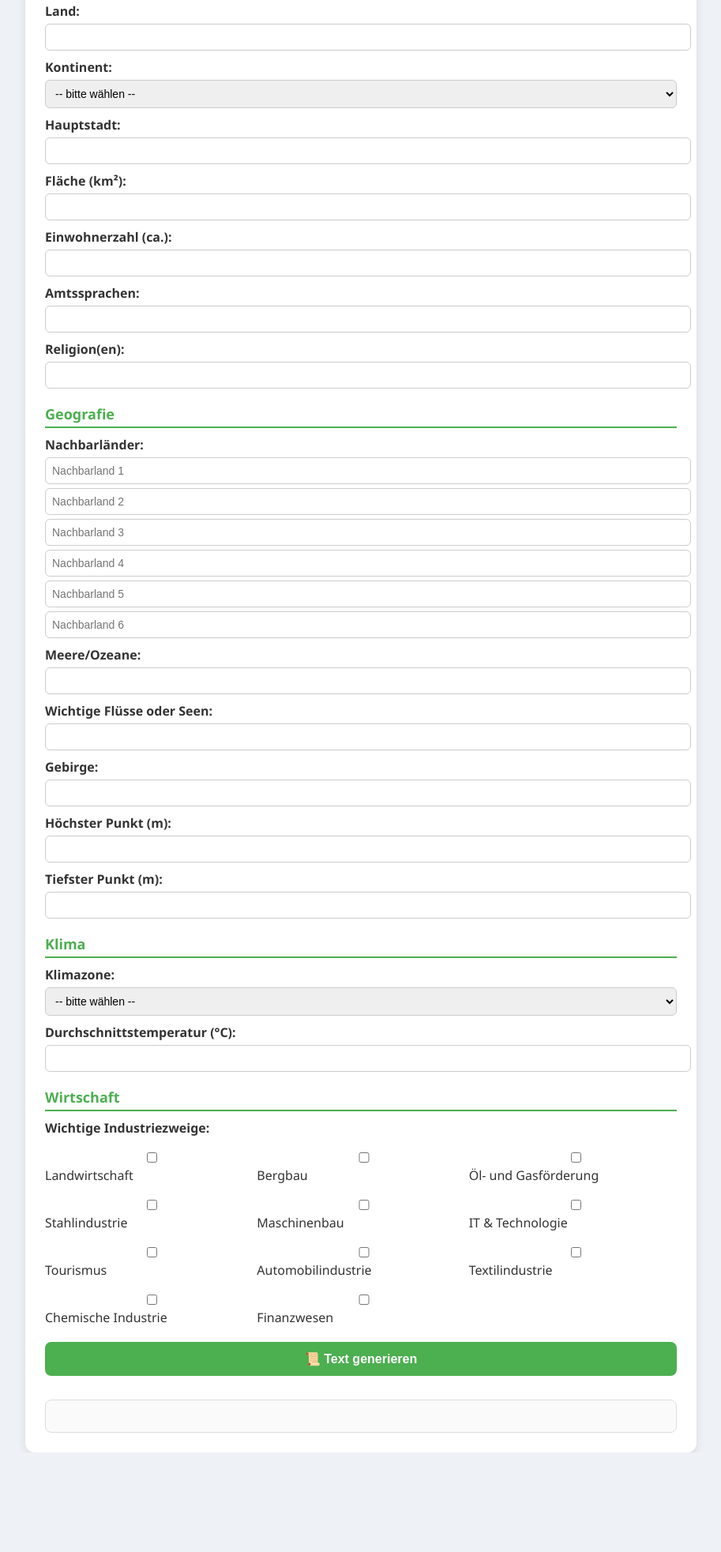
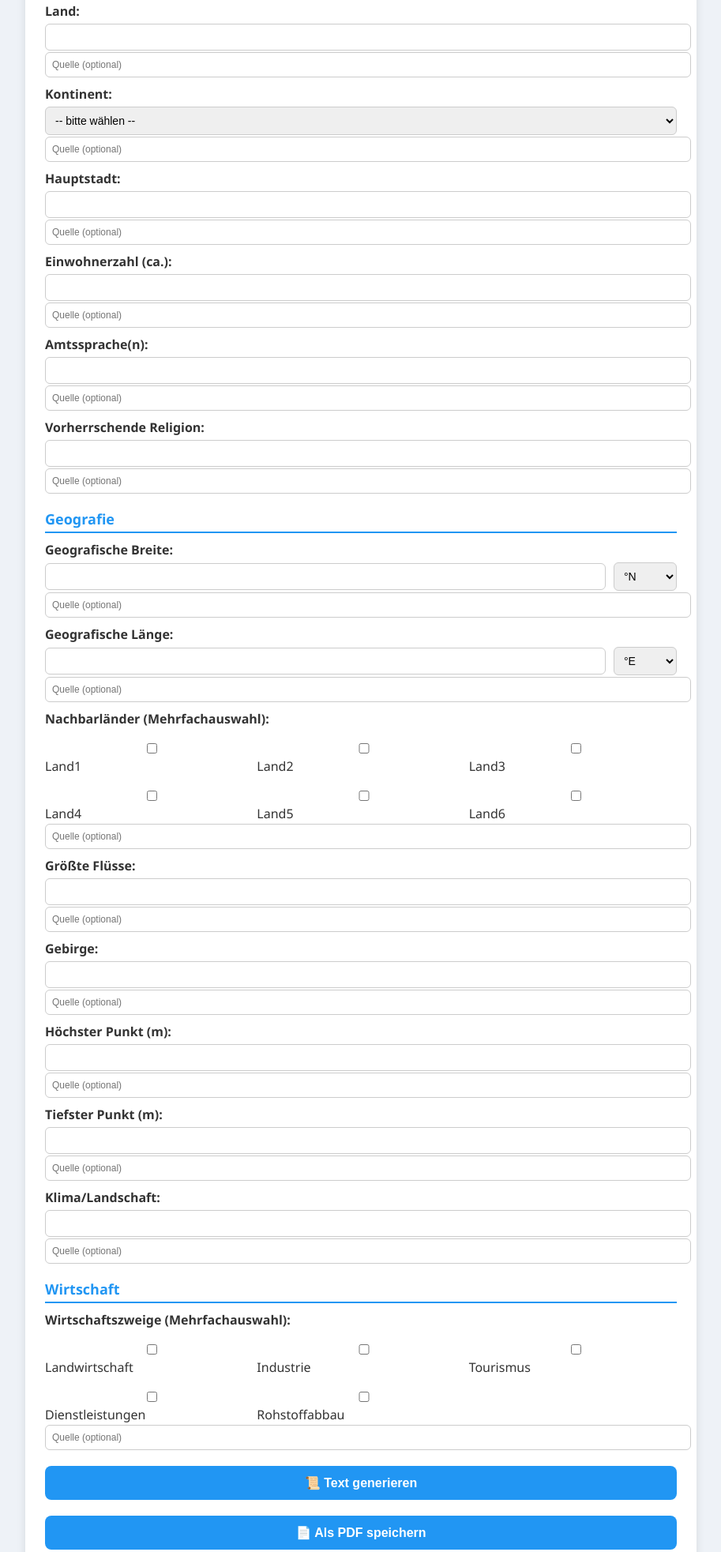
Before and after one commit to TheRobCraftYT/lokalisierung, a plain HTML site: page land.html in a window 1280 px wide. Shown: the part 202-2167 px from the top of the page at 79% size, without its empty margins (183-1096 px from the left). Before the commit the page ends 2041 px from the top, so only its background shows below. Drawn offline with nearby package versions, Linux system fonts and the light colour scheme.

Commit message:
Update land.html

```diff
--- a/land.html
+++ b/land.html
@@ -3,95 +3,36 @@
 <head>
 <meta charset="UTF-8">
 <title>Land-Lokalisierung Generator</title>
+<script src="https://cdnjs.cloudflare.com/ajax/libs/jspdf/2.5.1/jspdf.umd.min.js"></script>
 <style>
-    body {
-      font-family: "Segoe UI", Arial, sans-serif;
-      margin: 0;
-      padding: 0;
-      background: #eef2f7;
-      color: #333;
-    }
-    h1 {
-      text-align: center;
-      margin: 20px 0;
-      color: #222;
-    }
-    .container {
-      max-width: 800px;
-      margin: auto;
-      background: #fff;
-      padding: 25px;
-      border-radius: 12px;
-      box-shadow: 0 4px 12px rgba(0,0,0,0.1);
-    }
-    .section {
-      margin-bottom: 20px;
-    }
-    .section h2 {
-      font-size: 18px;
-      margin-bottom: 10px;
-      border-bottom: 2px solid #4CAF50;
-      padding-bottom: 4px;
-      color: #4CAF50;
-    }
-    label {
-      display: block;
-      margin-top: 10px;
-      font-weight: 600;
-    }
-    input, select {
-      width: 100%;
-      padding: 8px;
-      margin-top: 5px;
-      border: 1px solid #ccc;
-      border-radius: 6px;
-      font-size: 14px;
-    }
-    .checkboxes {
-      display: grid;
-      grid-template-columns: repeat(auto-fill, minmax(200px, 1fr));
-      gap: 5px;
-      margin-top: 5px;
-    }
-    .checkboxes label {
-      font-weight: normal;
-    }
-    button {
-      display: block;
-      width: 100%;
-      margin-top: 20px;
-      padding: 12px;
-      background: #4CAF50;
-      color: white;
-      font-size: 16px;
-      font-weight: bold;
-      border: none;
-      border-radius: 8px;
-      cursor: pointer;
-      transition: background 0.3s;
-    }
-    button:hover {
-      background: #43a047;
-    }
-    #output {
-      margin-top: 30px;
-      padding: 20px;
-      background: #fafafa;
-      border: 1px solid #ddd;
-      border-radius: 8px;
-      line-height: 1.6;
-      white-space: pre-line;
-    }
+body {font-family:"Segoe UI",Arial,sans-serif; margin:0; padding:0; background:#eef2f7; color:#333;}
+h1{text-align:center;margin:20px 0;color:#222;}
+.container{max-width:800px;margin:auto;background:#fff;padding:25px;border-radius:12px;box-shadow:0 4px 12px rgba(0,0,0,0.1);}
+.section{margin-bottom:20px;}
+.section h2{font-size:18px;margin-bottom:10px;border-bottom:2px solid #2196F3;padding-bottom:4px;color:#2196F3;}
+label{display:block;margin-top:10px;font-weight:600;}
+input,select{width:100%;padding:8px;margin-top:5px;border:1px solid #ccc;border-radius:6px;font-size:14px;}
+.inline{display:flex;gap:10px;align-items:center;}
+.inline input{flex:1;}
+.inline select{width:80px;}
+.checkboxes{display:grid;grid-template-columns:repeat(auto-fill,minmax(200px,1fr));gap:5px;margin-top:5px;}
+.checkboxes label{font-weight:normal;}
+button{display:block;width:100%;margin-top:20px;padding:12px;background:#2196F3;color:white;font-size:16px;font-weight:bold;border:none;border-radius:8px;cursor:pointer;transition:background 0.3s;}
+button:hover{background:#1976D2;}
+#output{margin-top:30px;padding:20px;background:#fafafa;border:1px solid #ddd;border-radius:8px;line-height:1.6;white-space:pre-line;}
+.sourceInput{font-size:12px;margin-top:2px;}
 </style>
 </head>
 <body>
-  <a href="index.html" style="margin:20px;display:block;text-decoration:none;color:#4CAF50;font-weight:bold;">⬅ Zurück zur Startseite</a>
-  <h1>🗺️ Land-Lokalisierung Generator</h1>
+<a href="index.html" style="margin:20px;display:block;text-decoration:none;color:#2196F3;font-weight:bold;">⬅ Zurück zur Startseite</a>
+<h1>🌍 Land-Lokalisierung Generator</h1>
 <div class="container">
+
 <div class="section">
 <h2>Allgemeine Angaben</h2>
 <label>Land:</label>
 <input type="text" id="land">
+<input type="text" id="landQuelle" class="sourceInput" placeholder="Quelle (optional)">
 <label>Kontinent:</label>
 <select id="kontinent">
 <option value="">-- bitte wählen --</option>
@@ -99,132 +40,121 @@
 <option>Nordamerika</option><option>Südamerika</option>
 <option>Australien/Ozeanien</option><option>Antarktis</option>
 </select>
+<input type="text" id="kontinentQuelle" class="sourceInput" placeholder="Quelle (optional)">
 <label>Hauptstadt:</label>
 <input type="text" id="hauptstadt">
-      <label>Fläche (km²):</label>
-      <input type="number" id="flaeche">
+<input type="text" id="hauptstadtQuelle" class="sourceInput" placeholder="Quelle (optional)">
 <label>Einwohnerzahl (ca.):</label>
 <input type="number" id="einwohner">
-      <label>Amtssprachen:</label>
-      <input type="text" id="sprachen">
-      <label>Religion(en):</label>
+<input type="text" id="einwohnerQuelle" class="sourceInput" placeholder="Quelle (optional)">
+<label>Amtssprache(n):</label>
+<input type="text" id="sprache">
+<input type="text" id="spracheQuelle" class="sourceInput" placeholder="Quelle (optional)">
+<label>Vorherrschende Religion:</label>
 <input type="text" id="religion">
+<input type="text" id="religionQuelle" class="sourceInput" placeholder="Quelle (optional)">
 </div>
 
 <div class="section">
 <h2>Geografie</h2>
-      <label>Nachbarländer:</label>
-      <input type="text" id="nachbar1" placeholder="Nachbarland 1">
-      <input type="text" id="nachbar2" placeholder="Nachbarland 2">
-      <input type="text" id="nachbar3" placeholder="Nachbarland 3">
-      <input type="text" id="nachbar4" placeholder="Nachbarland 4">
-      <input type="text" id="nachbar5" placeholder="Nachbarland 5">
-      <input type="text" id="nachbar6" placeholder="Nachbarland 6">
-
-      <label>Meere/Ozeane:</label>
-      <input type="text" id="meere">
-
-      <label>Wichtige Flüsse oder Seen:</label>
-      <input type="text" id="gewaesser">
-
+<label>Geografische Breite:</label>
+<div class="inline">
+<input type="number" id="breite">
+<select id="breiteRichtung"><option>°N</option><option>°S</option></select>
+</div>
+<input type="text" id="breiteQuelle" class="sourceInput" placeholder="Quelle (optional)">
+<label>Geografische Länge:</label>
+<div class="inline">
+<input type="number" id="laenge">
+<select id="laengeRichtung"><option>°E</option><option>°W</option></select>
+</div>
+<input type="text" id="laengeQuelle" class="sourceInput" placeholder="Quelle (optional)">
+<label>Nachbarländer (Mehrfachauswahl):</label>
+<div class="checkboxes">
+<label><input type="checkbox" value="Land1"> Land1</label>
+<label><input type="checkbox" value="Land2"> Land2</label>
+<label><input type="checkbox" value="Land3"> Land3</label>
+<label><input type="checkbox" value="Land4"> Land4</label>
+<label><input type="checkbox" value="Land5"> Land5</label>
+<label><input type="checkbox" value="Land6"> Land6</label>
+</div>
+<input type="text" id="nachbarQuelle" class="sourceInput" placeholder="Quelle (optional)">
+<label>Größte Flüsse:</label>
+<input type="text" id="fluessse">
+<input type="text" id="fluessseQuelle" class="sourceInput" placeholder="Quelle (optional)">
 <label>Gebirge:</label>
 <input type="text" id="gebirge">
-
+<input type="text" id="gebirgeQuelle" class="sourceInput" placeholder="Quelle (optional)">
 <label>Höchster Punkt (m):</label>
 <input type="number" id="hoch">
-
+<input type="text" id="hochQuelle" class="sourceInput" placeholder="Quelle (optional)">
 <label>Tiefster Punkt (m):</label>
 <input type="number" id="tief">
-    </div>
-
-    <div class="section">
-      <h2>Klima</h2>
-      <label>Klimazone:</label>
-      <select id="klima">
-        <option value="">-- bitte wählen --</option>
-        <option>gemäßigte Zone</option>
-        <option>tropische Zone</option>
-        <option>subtropische Zone</option>
-        <option>polare Zone</option>
-        <option>wüstenhafte Zone</option>
-      </select>
-      <label>Durchschnittstemperatur (°C):</label>
-      <input type="number" id="temperatur">
+<input type="text" id="tiefQuelle" class="sourceInput" placeholder="Quelle (optional)">
+<label>Klima/Landschaft:</label>
+<input type="text" id="landschaft">
+<input type="text" id="landschaftQuelle" class="sourceInput" placeholder="Quelle (optional)">
 </div>
 
 <div class="section">
 <h2>Wirtschaft</h2>
-      <label>Wichtige Industriezweige:</label>
+<label>Wirtschaftszweige (Mehrfachauswahl):</label>
 <div class="checkboxes" id="industrien">
 <label><input type="checkbox" value="Landwirtschaft"> Landwirtschaft</label>
-        <label><input type="checkbox" value="Bergbau"> Bergbau</label>
-        <label><input type="checkbox" value="Öl- und Gasförderung"> Öl- und Gasförderung</label>
-        <label><input type="checkbox" value="Stahlindustrie"> Stahlindustrie</label>
-        <label><input type="checkbox" value="Maschinenbau"> Maschinenbau</label>
-        <label><input type="checkbox" value="IT & Technologie"> IT & Technologie</label>
+<label><input type="checkbox" value="Industrie"> Industrie</label>
 <label><input type="checkbox" value="Tourismus"> Tourismus</label>
-        <label><input type="checkbox" value="Automobilindustrie"> Automobilindustrie</label>
-        <label><input type="checkbox" value="Textilindustrie"> Textilindustrie</label>
-        <label><input type="checkbox" value="Chemische Industrie"> Chemische Industrie</label>
-        <label><input type="checkbox" value="Finanzwesen"> Finanzwesen</label>
+<label><input type="checkbox" value="Dienstleistungen"> Dienstleistungen</label>
+<label><input type="checkbox" value="Rohstoffabbau"> Rohstoffabbau</label>
 </div>
+<input type="text" id="industrieQuelle" class="sourceInput" placeholder="Quelle (optional)">
 </div>
 
 <button onclick="generateText()">📜 Text generieren</button>
+<button onclick="downloadPDF()">📄 Als PDF speichern</button>
 <div id="output"></div>
 </div>
 
 <script>
-    function generateText() {
-      const land = document.getElementById("land").value.trim();
-      const kontinent = document.getElementById("kontinent").value;
-      const hauptstadt = document.getElementById("hauptstadt").value.trim();
-      const flaeche = document.getElementById("flaeche").value;
-      const einwohner = document.getElementById("einwohner").value;
-      const sprachen = document.getElementById("sprachen").value.trim();
-      const religion = document.getElementById("religion").value.trim();
+function generateText(){
+  const land=document.getElementById("land").value.trim();
+  const landQ=document.getElementById("landQuelle").value.trim();
+  const kontinent=document.getElementById("kontinent").value;
+  const kontinentQ=document.getElementById("kontinentQuelle").value.trim();
+  const hauptstadt=document.getElementById("hauptstadt").value.trim();
+  const hauptstadtQ=document.getElementById("hauptstadtQuelle").value.trim();
+  const einwohner=document.getElementById("einwohner").value;
+  const einwohnerQ=document.getElementById("einwohnerQuelle").value.trim();
+  const sprache=document.getElementById("sprache").value.trim();
+  const spracheQ=document.getElementById("spracheQuelle").value.trim();
+  const religion=document.getElementById("religion").value.trim();
+  const religionQ=document.getElementById("religionQuelle").value.trim();
+  const breite=document.getElementById("breite").value;
+  const breiteR=document.getElementById("breiteRichtung").value;
+  const breiteQ=document.getElementById("breiteQuelle").value.trim();
+  const laenge=document.getElementById("laenge").value;
+  const laengeR=document.getElementById("laengeRichtung").value;
+  const laengeQ=document.getElementById("laengeQuelle").value.trim();
+  const nachbarn=Array.from(document.querySelectorAll(".checkboxes input:checked")).map(cb=>cb.value);
+  const nachbarnQ=document.getElementById("nachbarQuelle").value.trim();
+  const fluesse=document.getElementById("fluessse").value.trim();
+  const fluesseQ=document.getElementById("fluessseQuelle").value.trim();
+  const gebirge=document.getElementById("gebirge").value.trim();
+  const gebirgeQ=document.getElementById("gebirgeQuelle").value.trim();
+  const hoch=document.getElementById("hoch").value;
+  const hochQ=document.getElementById("hochQuelle").value.trim();
+  const tief=document.getElementById("tief").value;
+  const tiefQ=document.getElementById("tiefQuelle").value.trim();
+  const landschaft=document.getElementById("landschaft").value.trim();
+  const landschaftQ=document.getElementById("landschaftQuelle").value.trim();
+  const industrien=Array.from(document.querySelectorAll("#industrien input:checked")).map(cb=>cb.value);
+  const industrieQ=document.getElementById("industrieQuelle").value.trim();
 
-      const nachbarn = [
-        nachbar1.value.trim(), nachbar2.value.trim(),
-        nachbar3.value.trim(), nachbar4.value.trim(),
-        nachbar5.value.trim(), nachbar6.value.trim()
-      ].filter(n => n !== "");
-
-      const meere = document.getElementById("meere").value.trim();
-      const gewaesser = document.getElementById("gewaesser").value.trim();
-      const gebirge = document.getElementById("gebirge").value.trim();
-      const hoch = document.getElementById("hoch").value;
-      const tief = document.getElementById("tief").value;
-
-      const klima = document.getElementById("klima").value;
-      const temperatur = document.getElementById("temperatur").value;
-
-      const industrien = Array.from(document.querySelectorAll("#industrien input:checked")).map(cb => cb.value);
-
-      let text = `Das Land ${land || "[unbekannt]"} liegt auf dem Kontinent ${kontinent || "?"}.`;
-
-      if (hauptstadt) text += ` Die Hauptstadt ist ${hauptstadt}.`;
-      if (flaeche) text += ` Es umfasst eine Fläche von etwa ${flaeche} km².`;
-      if (einwohner) text += ` Die Bevölkerung beträgt rund ${einwohner} Menschen.`;
-      if (sprachen) text += ` Offizielle Amtssprachen sind ${sprachen}.`;
-      if (religion) text += ` Religiös ist das Land vor allem durch ${religion} geprägt.`;
-
-      if (nachbarn.length > 0) text += ` Es grenzt an ${nachbarn.join(", ")}.`;
-      if (meere) text += ` An den Küsten liegt es an ${meere}.`;
-      if (gewaesser) text += ` Bedeutende Gewässer im Inland sind ${gewaesser}.`;
-      if (gebirge) text += ` Wichtige Gebirge sind ${gebirge}.`;
-      if (hoch || tief) text += ` Der höchste Punkt liegt bei ${hoch || "?"} m, der tiefste bei ${tief || "?"} m.`;
-
-      if (klima || temperatur) {
-        text += ` Klimatisch gehört es zur ${klima || "unbekannten Klimazone"}`;
-        if (temperatur) text += ` mit einer durchschnittlichen Temperatur von etwa ${temperatur} °C`;
-        text += `.`;
-      }
-
-      if (industrien.length > 0) text += ` Wirtschaftlich bedeutend sind ${industrien.join(", ")}.`;
-
-      document.getElementById("output").innerText = text;
-    }
-  </script>
-</body>
-</html>
+  let text='';
+  if(land) text+=`Das Land ${land}${landQ?` [Quelle: ${landQ}]`:''}${kontinent?` liegt auf ${kontinent}${kontinentQ?` [Quelle: ${kontinentQ}]`:''}`:''}${hauptstadt?`, Hauptstadt: ${hauptstadt}${hauptstadtQ?` [Quelle: ${hauptstadtQ}]`:''}`:''}.\n`;
+  if(einwohner) text+=`Einwohnerzahl: ${einwohner}${einwohnerQ?` [Quelle: ${einwohnerQ}]`:''}.\n`;
+  if(sprache) text+=`Amtssprache(n): ${sprache}${spracheQ?` [Quelle: ${spracheQ}]`:''}.\n`;
+  if(religion) text+=`Vorherrschende Religion: ${religion}${religionQ?` [Quelle: ${religionQ}]`:''}.\n`;
+  if(breite && laenge) text+=`Koordinaten: ${breite}${breiteR}, ${laenge}${laengeR}${breiteQ||laengeQ?` [Quelle: ${breiteQ||laengeQ}]`:''}.\n`;
+  if(nachbarn.length>0) text+=`Nachbarländer: ${nachbarn.join(", ")}${nachbarnQ?` [Quelle: ${nachbarnQ}]`:''}.\n`;
+  if(fluesse) text+=`Größte Flüsse: ${fluesse}${fluesseQ?` [Quelle: ${fluesseQ}]`:''}.\n`;
+  if(gebirge) text+=`
```
Lines whose indentation alone changed are shown as unchanged.
